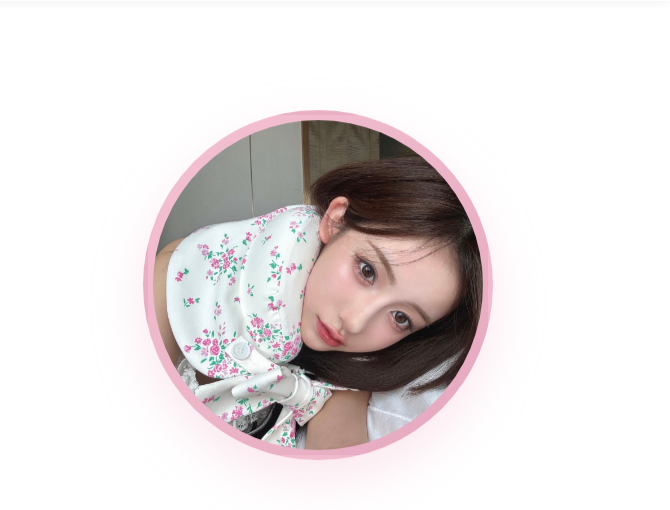
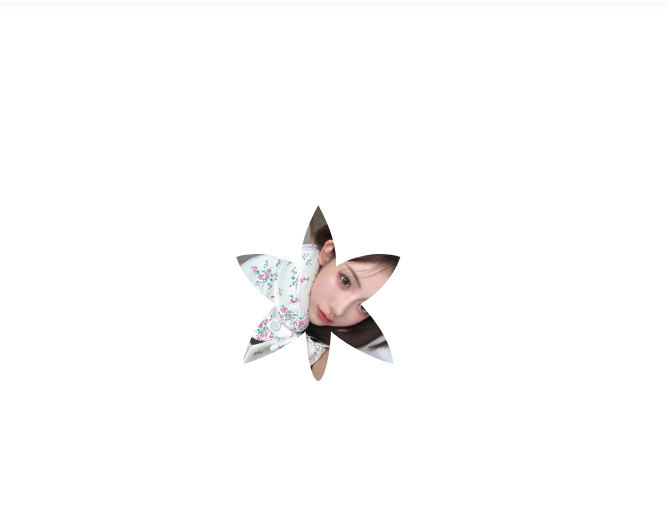
Before and after one commit to myuutan/introduction, a plain HTML site: page index.html in a window 1280 px wide. Shown: the part 103-613 px from the top of the page, 610-1280 px from the left. Drawn offline with Linux system fonts and the light colour scheme.

Commit message:
12.6.21.06

```diff
--- a/index.html
+++ b/index.html
@@ -546,4 +546,11 @@
 
     <script src="script.js"></script>
 </body>
+<svg width="0" height="0" style="position: absolute;">
+  <defs>
+    <clipPath id="flower-clip" clipPathUnits="objectBoundingBox">
+      <path d="M0.500,0.045 C0.567,0.164 0.604,0.286 0.596,0.378 C0.681,0.326 0.817,0.287 0.946,0.326 C0.909,0.436 0.820,0.530 0.730,0.581 C0.800,0.661 0.894,0.773 0.909,0.909 C0.782,0.873 0.642,0.799 0.569,0.730 C0.563,0.867 0.532,1.000 0.500,1.000 C0.468,1.000 0.437,0.867 0.431,0.730 C0.358,0.799 0.218,0.873 0.091,0.909 C0.106,0.773 0.200,0.661 0.270,0.581 C0.180,0.530 0.091,0.436 0.054,0.326 C0.183,0.287 0.319,0.326 0.404,0.378 C0.396,0.286 0.433,0.164 0.500,0.045 Z"></path>
+    </clipPath>
+  </defs>
+</svg>
 </html>
--- a/styles.css
+++ b/styles.css
@@ -312,22 +312,39 @@ section {
 }
 
 .profile-img-wrapper {
-    width: 350px;
-    height: 350px;
-    border-radius: 50%;
-    overflow: hidden;
-    border: 5px solid transparent;
-    background: var(--gradient);
-    padding: 5px;
-    box-shadow: var(--shadow-lg);
-    animation: float 6s ease-in-out infinite;
+    width: 200px;
+    height: 200px;
+    /* 以下の3行を削除またはコメントアウトします */
+    /* border-radius: 50%; */
+    /* overflow: hidden; */
+    /* border: 5px solid white; */
+
+    /* 新しいスタイルを追加 */
+    background-color: white; /* これが枠線の色になります */
+
+    /* ラッパー全体を花の形に切り抜く */
+    -webkit-clip-path: url(#flower-clip);
+    clip-path: url(#flower-clip);
+
+    /* 中の画像を中央に配置する */
+    display: flex;
+    justify-content: center;
+    align-items: center;
+
+    /* 影の付け方を変更（形の周りに影をつけるため） */
+    /* box-shadow: 0 4px 6px rgba(0,0,0,0.1); を削除し、以下に変更 */
+    filter: drop-shadow(0 4px 6px rgba(0,0,0,0.1));
 }
 
 .profile-img {
-    width: 100%;
-    height: 100%;
+    /* 画像のサイズを少し小さくして、白い背景が見えるようにする（これが枠線に見える） */
+    width: 92%; /* 枠線の太さに合わせて調整してください（例: 90%〜95%） */
+    height: 92%;
     object-fit: cover;
-    border-radius: 50%;
+
+    /* 画像自体も花の形に切り抜く */
+    -webkit-clip-path: url(#flower-clip);
+    clip-path: url(#flower-clip);
 }
 
 @keyframes float {
```
